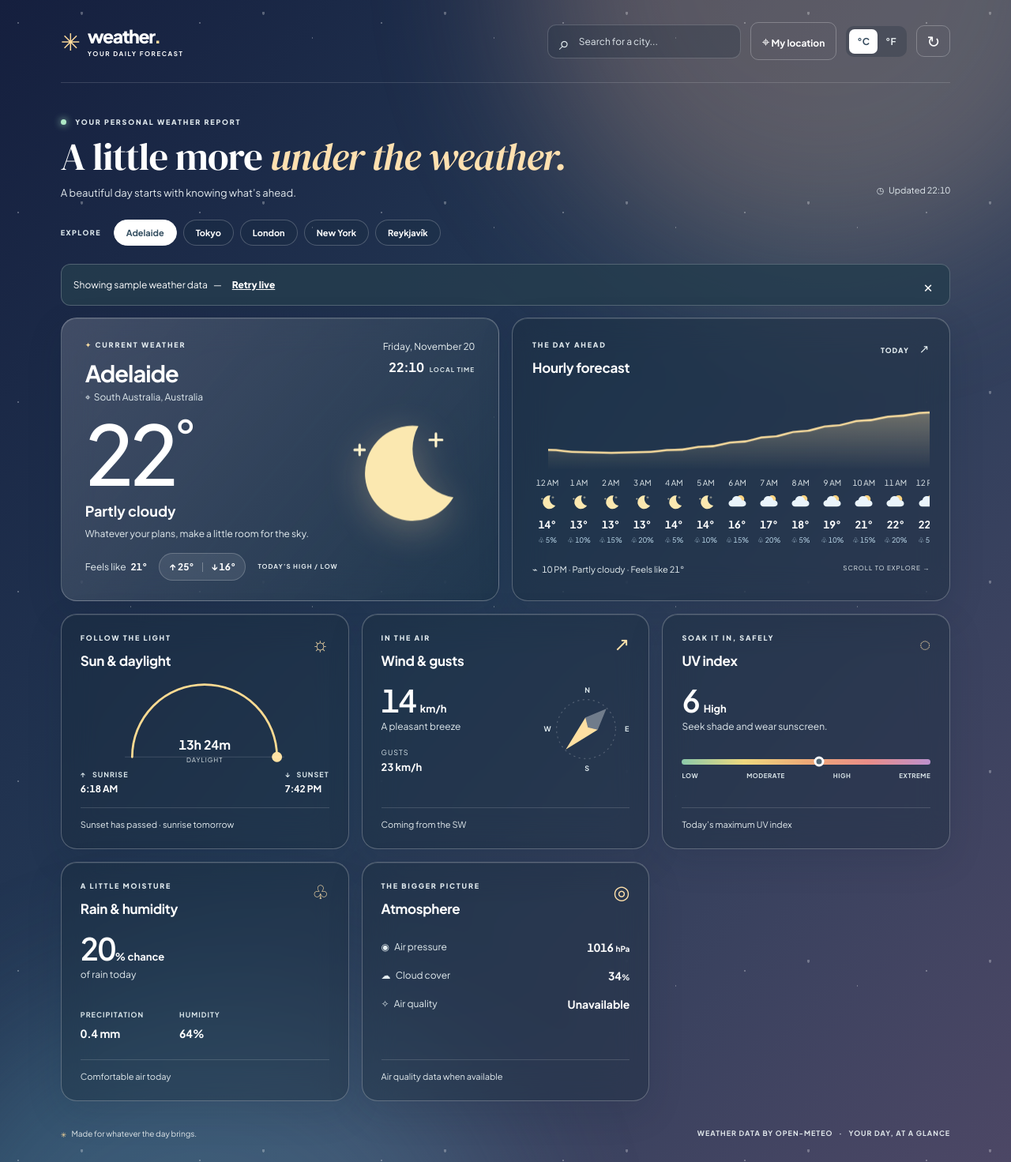
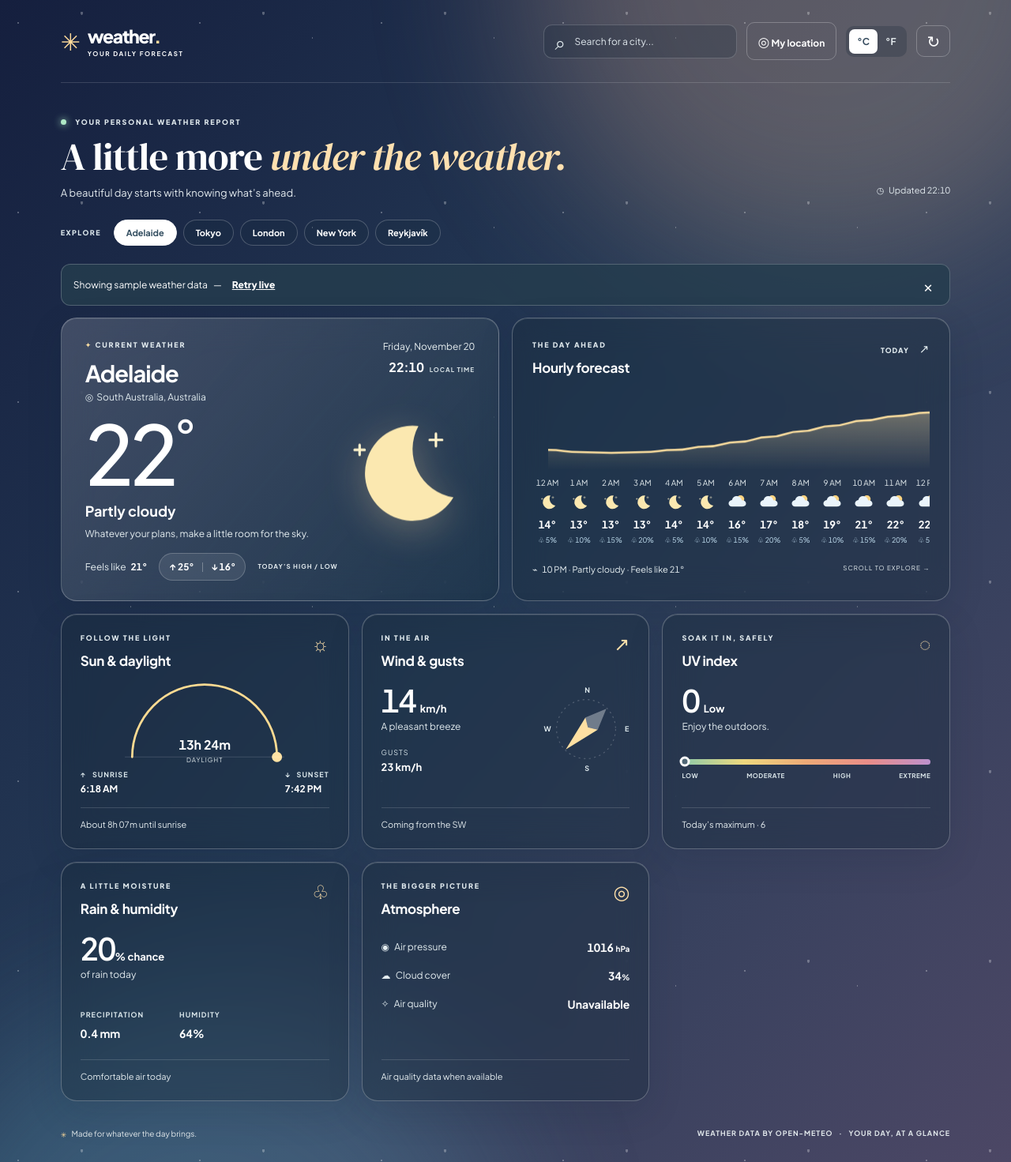
Before and after one commit to dneimke/todays-weather, an ASP.NET Core app: page / in a window 1280 px wide. Shown: the whole page at 79% size. Run offline with ASP.NET Core 8, Linux system fonts and the light colour scheme; data that the repository does not hold is empty.

Commit message:
Refine current UV and daily rollover
Co-authored-by: copilot-swe-agent[bot] <198982749+Copilot@users.noreply.github.com>

```diff
--- a/src/TodaysWeather/Pages/Home.razor
+++ b/src/TodaysWeather/Pages/Home.razor
@@ -26,7 +26,7 @@
                         </ul>
                     }
                 </div>
-                <button class="location-button" @onclick="UseLocation" aria-label="Use my location"><span>⌖</span> <span class="location-label">My location</span></button>
+                <button class="location-button" @onclick="UseLocation" aria-label="Use my location"><span>◎</span> <span class="location-label">My location</span></button>
                 <div class="unit-toggle" aria-label="Temperature units">
                     <button class="@(!fahrenheit ? "active" : "")" aria-pressed="@(!fahrenheit)" @onclick="() => SetUnits(false)">°C</button>
                     <button class="@(fahrenheit ? "active" : "")" aria-pressed="@fahrenheit" @onclick="() => SetUnits(true)">°F</button>
@@ -64,7 +64,7 @@
                 var f = result.Forecast; var current = f.Current; var daily = f.Daily;
                 <div class="dashboard">
                     <section class="glass hero" aria-label="Current weather">
-                        <div class="hero-top"><div><p class="card-kicker"><span>✦</span> CURRENT WEATHER</p><h2>@location.Name</h2><p class="region">⌖ &nbsp;@location.Region</p></div><div class="hero-date">@LocalNow.ToString("dddd, MMMM d")<strong>@LocalNow.ToString("HH:mm") <span>LOCAL TIME</span></strong></div></div>
+                        <div class="hero-top"><div><p class="card-kicker"><span>✦</span> CURRENT WEATHER</p><h2>@location.Name</h2><p class="region">◎ &nbsp;@location.Region</p></div><div class="hero-date">@LocalNow.ToString("dddd, MMMM d")<strong>@LocalNow.ToString("HH:mm") <span>LOCAL TIME</span></strong></div></div>
                         <div class="hero-main">
                             <div><div class="temperature">@Temp(current.Temperature_2m)<span>°</span></div><div class="condition">@WeatherMath.Condition(current.WeatherCode)</div><p class="hero-summary">@Summary(current.WeatherCode)</p></div>
                             <WeatherIcon Code="current.WeatherCode" Day="@(current.IsDay == 1)" Class="hero-icon" />
@@ -110,7 +110,7 @@
                         <div class="detail-title"><div><p class="card-kicker">SOAK IT IN, SAFELY</p><h3>UV index</h3></div><span class="detail-symbol">◌</span></div>
                         <div class="metric">@(Uv.ToString("0.#")) <small>@UvLabel</small></div><p>@UvGuidance</p>
                         <div class="uv-scale"><span style="left: @(Math.Clamp(Uv / 11 * 100, 1, 99).ToString("0", System.Globalization.CultureInfo.InvariantCulture))%"></span></div><div class="scale-labels"><span>LOW</span><span>MODERATE</span><span>HIGH</span><span>EXTREME</span></div>
-                        <p class="detail-foot">Today’s maximum UV index</p>
+                        <p class="detail-foot">Today’s maximum · @daily.UvIndexMax[0].ToString("0.#")</p>
                     </section>
                     <section class="glass detail precipitation-card" aria-label="Precipitation and humidity">
                         <div class="detail-title"><div><p class="card-kicker">A LITTLE MOISTURE</p><h3>Rain & humidity</h3></div><span class="detail-symbol">♧</span></div>
@@ -149,7 +149,7 @@
     private int CurrentHour => result is null ? 0 : Math.Clamp(Array.FindIndex(result.Forecast.Hourly.Time, t => t.Hour == LocalNow.Hour), 0, result.Forecast.Hourly.Time.Length - 1);
     private int FocusHour => focusedHour < 0 ? CurrentHour : Math.Clamp(focusedHour, 0, result!.Forecast.Hourly.Time.Length - 1);
     private string SpeedUnit => fahrenheit ? "mph" : "km/h";
-    private double Uv => result!.Forecast.Daily.UvIndexMax[0];
+    private double Uv => result!.Forecast.Hourly.UvIndex[CurrentHour];
     private string UvLabel => Uv < 3 ? "Low" : Uv < 6 ? "Moderate" : Uv < 8 ? "High" : Uv < 11 ? "Very high" : "Extreme";
     private string UvGuidance => Uv < 3 ? "Enjoy the outdoors." : Uv < 6 ? "A little sunscreen goes a long way." : "Seek shade and wear sunscreen.";
     private string WindDescription => result!.Forecast.Current.WindSpeed_10m < 6 ? "A gentle whisper" : result.Forecast.Current.WindSpeed_10m < 25 ? "A pleasant breeze" : "A breezy day";
@@ -160,7 +160,7 @@
     private string SunMessage {
         get {
             var sunrise = result!.Forecast.Daily.Sunrise[0]; var sunset = result.Forecast.Daily.Sunset[0];
-            if (LocalNow >= sunset) return "Sunset has passed · sunrise tomorrow";
+            if (LocalNow >= sunset) { var until = sunrise.AddDays(1) - LocalNow; return $"About {(int)until.TotalHours}h {until.Minutes:D2}m until sunrise"; }
             var target = LocalNow < sunrise ? sunrise : sunset; var remaining = target - LocalNow;
             return $"{(int)remaining.TotalHours}h {remaining.Minutes:D2}m until {(LocalNow < sunrise ? "sunrise" : "sunset")}";
         }
@@ -176,7 +176,7 @@
     protected override async Task OnInitializedAsync()
     {
         try { var saved = await JS.InvokeAsync<City?>("weatherStorage.getCity"); if (saved is not null && !string.IsNullOrWhiteSpace(saved.Name) && saved.Latitude is >= -90 and <= 90 && saved.Longitude is >= -180 and <= 180) location = saved; fahrenheit = await JS.InvokeAsync<bool>("weatherStorage.getFahrenheit"); } catch (JSException) { }
-        clock = new System.Threading.Timer(_ => _ = InvokeAsync(StateHasChanged), null, TimeSpan.FromMinutes(1), TimeSpan.FromMinutes(1));
+        clock = new System.Threading.Timer(_ => _ = InvokeAsync(async () => { if (!loading && result is not null && result.Forecast.Hourly.Time[0].Date != LocalNow.Date) await Refresh(); else StateHasChanged(); }), null, TimeSpan.FromMinutes(1), TimeSpan.FromMinutes(1));
         await Refresh();
     }
     protected override async Task OnAfterRenderAsync(bool firstRender)
--- a/src/TodaysWeather/Services/WeatherService.cs
+++ b/src/TodaysWeather/Services/WeatherService.cs
@@ -164,6 +164,7 @@ public sealed class WeatherService(HttpClient http)
         f.Hourly.Time is { Length: > 0 } && f.Hourly.Temperature_2m?.Length == f.Hourly.Time.Length &&
         f.Hourly.WeatherCode?.Length == f.Hourly.Time.Length && f.Hourly.PrecipitationProbability?.Length == f.Hourly.Time.Length &&
         f.Hourly.IsDay?.Length == f.Hourly.Time.Length && f.Hourly.ApparentTemperature?.Length == f.Hourly.Time.Length &&
+        f.Hourly.UvIndex?.Length == f.Hourly.Time.Length &&
         f.Daily.Sunrise is { Length: > 0 } && f.Daily.Sunset is { Length: > 0 } && f.Daily.Temperature_2mMax is { Length: > 0 } &&
         f.Daily.Temperature_2mMin is { Length: > 0 } && f.Daily.UvIndexMax is { Length: > 0 } &&
         f.Daily.PrecipitationSum is { Length: > 0 } && f.Daily.PrecipitationProbabilityMax is { Length: > 0 };
@@ -176,7 +177,7 @@ public sealed class WeatherService(HttpClient http)
         {
             UtcOffsetSeconds = (int)TimeZoneInfo.Local.GetUtcOffset(now).TotalSeconds,
             Current = new() { Temperature_2m = 22, ApparentTemperature = 21, IsDay = now.Hour is >= 6 and < 19 ? 1 : 0, WeatherCode = 2, RelativeHumidity_2m = 64, CloudCover = 34, PressureMsl = 1016, WindSpeed_10m = 14, WindDirection_10m = 225, WindGusts_10m = 23 },
-            Hourly = new() { Time = Enumerable.Range(0, 24).Select(h => day.AddHours(h)).ToArray(), Temperature_2m = Enumerable.Range(0, 24).Select(h => 18 + 5 * Math.Sin((h - 8) * Math.PI / 12)).ToArray(), ApparentTemperature = Enumerable.Repeat(21d, 24).ToArray(), PrecipitationProbability = Enumerable.Range(0, 24).Select(h => (double)(h % 4 * 5 + 5)).ToArray(), WeatherCode = Enumerable.Repeat(2, 24).ToArray(), IsDay = Enumerable.Range(0, 24).Select(h => h is >= 6 and < 19 ? 1 : 0).ToArray() },
+            Hourly = new() { Time = Enumerable.Range(0, 24).Select(h => day.AddHours(h)).ToArray(), Temperature_2m = Enumerable.Range(0, 24).Select(h => 18 + 5 * Math.Sin((h - 8) * Math.PI / 12)).ToArray(), ApparentTemperature = Enumerable.Repeat(21d, 24).ToArray(), PrecipitationProbability = Enumerable.Range(0, 24).Select(h => (double)(h % 4 * 5 + 5)).ToArray(), WeatherCode = Enumerable.Repeat(2, 24).ToArray(), IsDay = Enumerable.Range(0, 24).Select(h => h is >= 6 and < 19 ? 1 : 0).ToArray(), UvIndex = Enumerable.Range(0, 24).Select(h => Math.Max(0, 6 * Math.Sin((h - 6) * Math.PI / 12))).ToArray() },
             Daily = new() { Sunrise = [day.AddHours(6).AddMinutes(18)], Sunset = [day.AddHours(19).AddMinutes(42)], Temperature_2mMax = [25], Temperature_2mMin = [16], UvIndexMax = [6], PrecipitationSum = [0.4], PrecipitationProbabilityMax = [20] }
         };
     }
```
Also changed, not shown: tests/TodaysWeather.Tests/WeatherTests.cs (+1 -1 lines).
